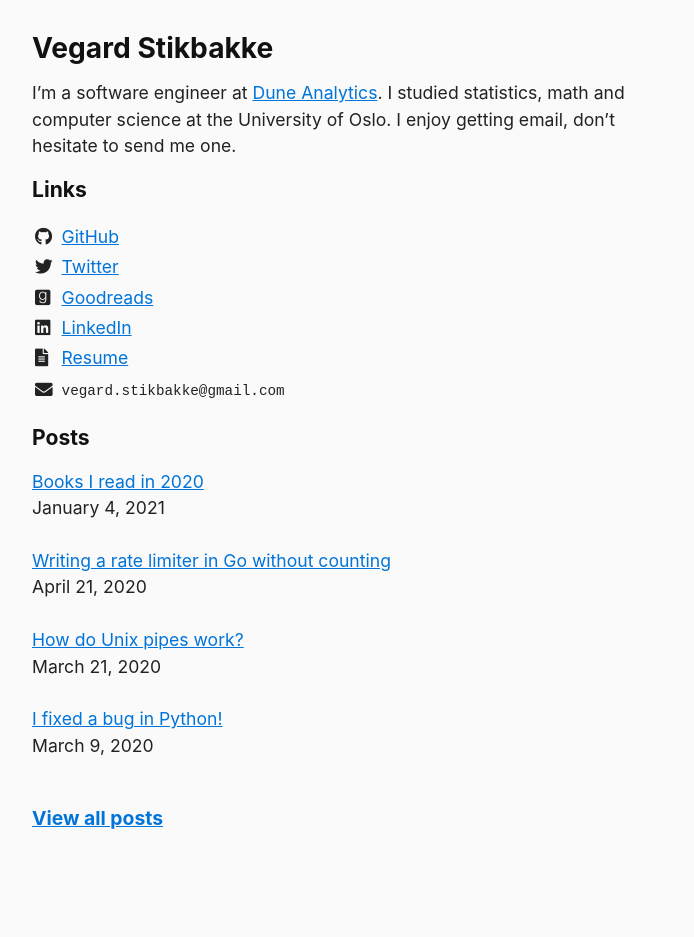
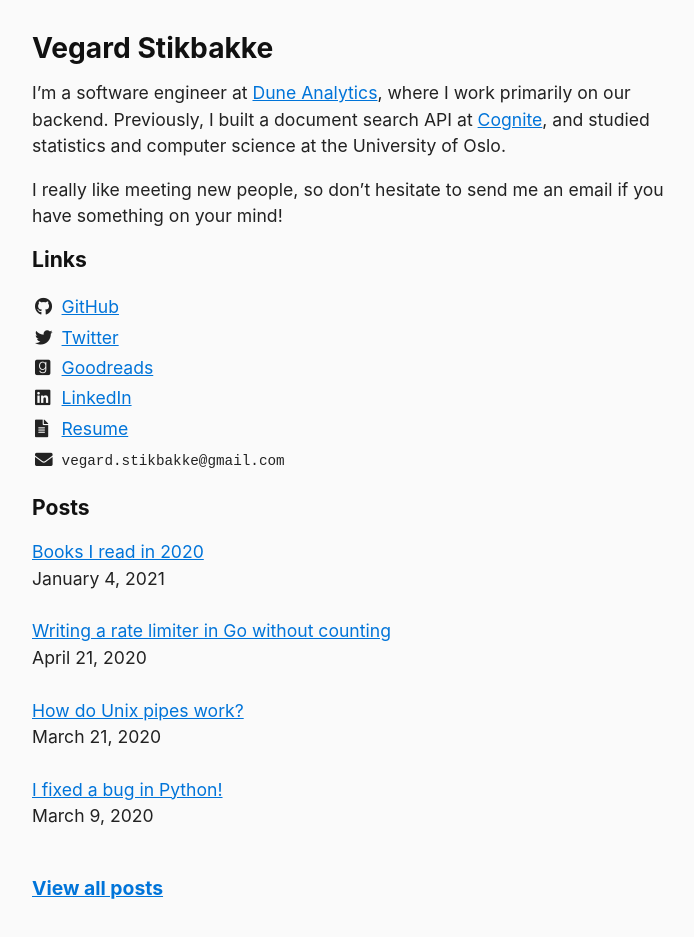
Before and after one commit to vegarsti/vegarsti.github.io, a Jekyll site: the page built from index.md, in a window 1280 px wide. Shown: the whole page, without its empty margins (288-982 px from the left). Built offline with Jekyll 4.4.1, drawn with Linux system fonts in a browser that asks for light colours; nearby versions of some CDN libraries; some web fonts are replaced; before the commit the page ends 900 px from its top, so only the background shows below that.

Commit message:
Update bio

```diff
--- a/index.md
+++ b/index.md
@@ -5,9 +5,10 @@ title: Vegard Stikbakke
 
 # Vegard Stikbakke
 
-I'm a software engineer at [Dune Analytics](https://duneanalytics.com/).
-I studied statistics, math and computer science at the University of Oslo.
-I enjoy getting email, don't hesitate to send me one.
+I'm a software engineer at [Dune Analytics](https://duneanalytics.com/), where I work primarily on our backend.
+Previously, I built a document search API at [Cognite](https://cognite.com), and studied statistics and computer science at the University of Oslo.
+
+I really like meeting new people, so don't hesitate to send me an email if you have something on your mind!
 
 ## Links
 
@@ -27,7 +28,7 @@ I enjoy getting email, don't hesitate to send me one.
   </tr>
   <tr>
     <td><i class="fab fa-linkedin" aria-hidden="true"></i></td>
-    <td>&nbsp;<a href="https://no.linkedin.com/in/vegardstikbakke">LinkedIn</a></td>
+    <td>&nbsp;<a href="https://linkedin.com/in/vegardstikbakke">LinkedIn</a></td>
   </tr>
   <tr>
     <td><i class="fas fa-file-alt" aria-hidden="true"></i></td>
```
